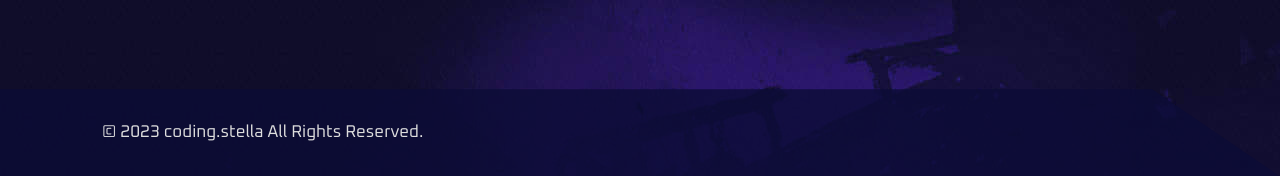
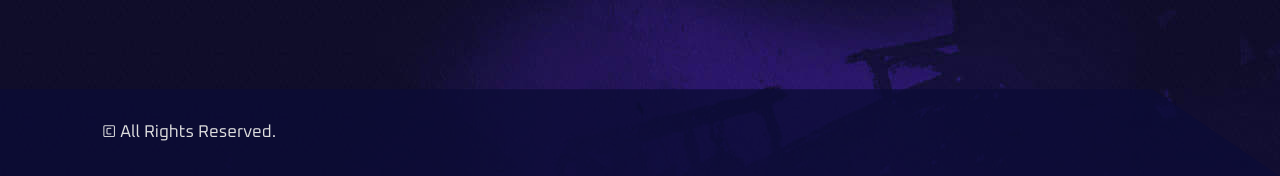
Before and after one commit to Navneetpatidar/Gaming, a plain HTML site: page Gaming/index.html in a window 1280 px wide. Shown: the part 3466-3642 px from the top of the page. Drawn offline with nearby package versions, Linux system fonts and the light colour scheme.

Commit message:
first commit

```diff
--- a/Gaming/index.html
+++ b/Gaming/index.html
@@ -529,7 +529,7 @@
       <div class="container">
 
         <p class="copyright">
-          &copy; 2023 coding.stella All Rights Reserved.
+          &copy; All Rights Reserved.
         </p>
 
       </div>
```
